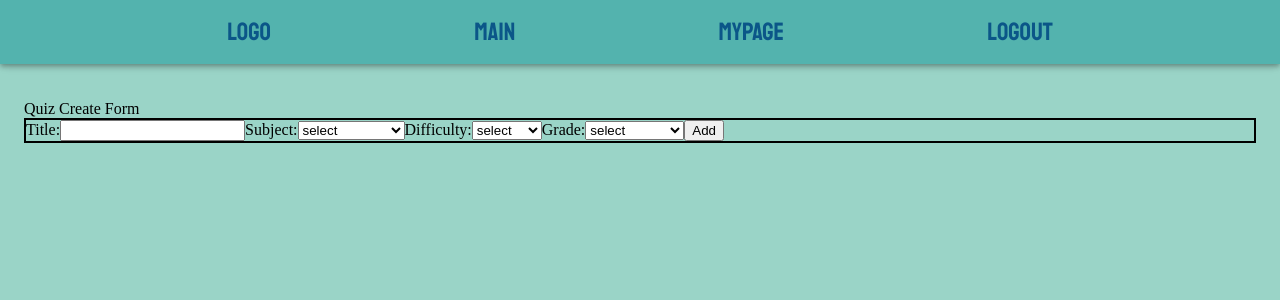
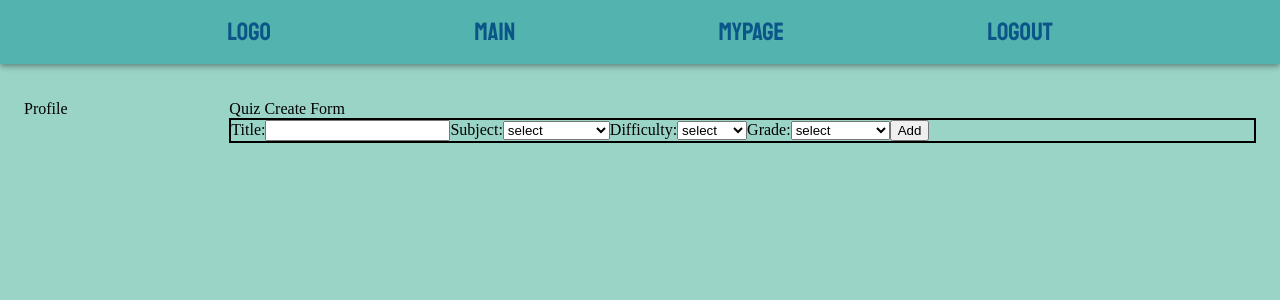
Before and after one commit to jihyekwak/project-5-learning-app, a React (Create React App) app in the folder frontend/: page /mypage in a window 1280 px wide. Shown: the top 300 px of the page. Built offline with nearby package versions, Linux system fonts and the light colour scheme; a web font is replaced by a local one.

Commit message:
add profile component to mypage

```diff
--- a/frontend/src/pages/MyPage/index.js
+++ b/frontend/src/pages/MyPage/index.js
@@ -1,19 +1,29 @@
-import { Container } from "@material-ui/core";
+import { Container, Grid } from "@material-ui/core";
 import { makeStyles } from "@material-ui/core/styles";
 import QuizForm from "../../components/QuizForm";
 import QuizListTable from "../../components/QuizListTable";
+import Profile from "../../components/Profile";
 
 const useStyles = makeStyles((theme) => ({
 
 }))
 
-const MyPage = () => {
+const MyPage = ({profile}) => {
 
     const classes = useStyles();
 
     return(
         <Container>
-            <QuizForm />
+            <Grid container>
+                <Grid item xs={2}>
+                    <Profile profile={profile}/>
+                </Grid>
+                <Grid item xs={10}>
+                    <QuizForm />
+                </Grid>
+            </Grid>
+
+
             {/* <QuizListTable /> */}
         </Container>
     )
```
